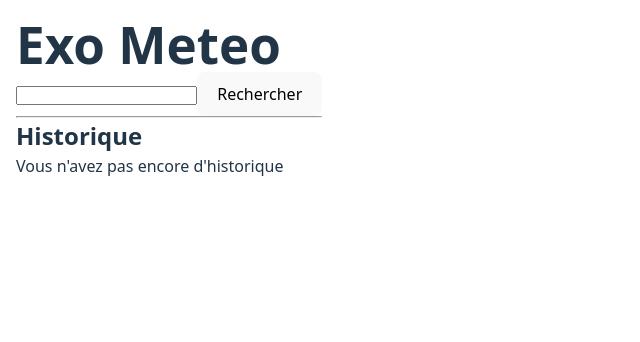
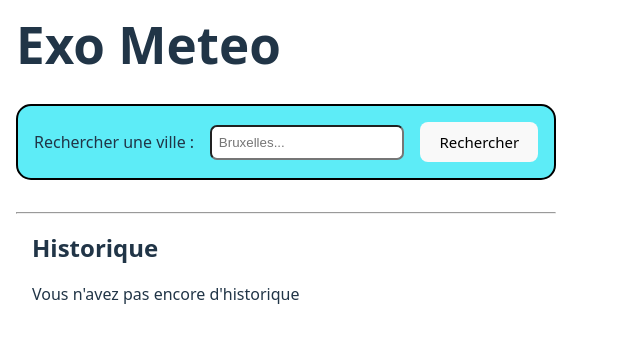
Before and after one commit to Davit-Ners/Weather-App, a React (Vite) app: page / in a window 1280 px wide. Shown: the top 342 px of the page, without its empty margins (0-640 px from the left). Built offline with nearby package versions, Linux system fonts and the light colour scheme.

Commit message:
Ajout style (mdr)

```diff
--- a/src/components/history/history.jsx
+++ b/src/components/history/history.jsx
@@ -1,7 +1,8 @@
 import { useState } from "react";
+import style from './history.module.css';
 
 export default function History({ history = {} }) {
     return (
-        <p>{history.city}, {history.temp} : {history.desc}</p>
+        <p className={style['list-elem']}>{history.city}, {history.temp} : {history.desc}</p>
     );
 };
--- /dev/null
+++ b/src/components/history/history.module.css
@@ -0,0 +1,3 @@
+.list-elem {
+    padding: 0.5em;
+}
--- /dev/null
+++ b/src/components/searchBar/search-bar.module.css
@@ -0,0 +1,31 @@
+.search-bar {
+    display: flex;
+    align-items: center;
+    gap: 1em;
+
+    border: 2px solid black;
+    border-radius: 15px;
+    padding: 1em;
+
+    background-color: #5decf7;
+
+    input {
+        height: 35px;
+        border-radius: 7px;
+        padding: 0.5em;
+    }
+
+    button {
+        font-size: 15px;
+        transition: 0.3s ease-in-out;
+
+        &:hover {
+            background-color: #2b2ed8;
+            color: snow;
+            transform: rotateX(360deg);
+        }
+    }
+
+    margin-bottom: 2em;
+    margin-top: 2em;
+}
--- a/src/components/searchBar/searchBar.jsx
+++ b/src/components/searchBar/searchBar.jsx
@@ -1,6 +1,7 @@
 import { useEffect, useState } from "react";
 import CityRequester from "../cityRequester/cityRequester.jsx";
 import WeatherRequester from "../weatherRequester/weatherRequester.jsx";
+import style from './search-bar.module.css';
 
 export default function SearchBar({ setResponse = () => {}, setLoading = () => {}, setError = () => {} }) {
 
@@ -41,8 +42,9 @@ export default function SearchBar({ setResponse = () => {}, setLoading = () => {
     }, [cityName, desc, temp]);
 
     return (
-        <div className="search-bar">
-            <input type="text" value={city} onChange={(e) => setCity(e.target.value)}/>
+        <div className={style['search-bar']}>
+            <label htmlFor="city">Rechercher une ville :</label>
+            <input type="text" id="city" placeholder="Bruxelles..." value={city} onChange={(e) => setCity(e.target.value)}/>
             <button onClick={handleSearch}>Rechercher</button>
             <CityRequester city={search} getLatLonCity={getLatLonCity} setError={setError} setLoading={setLoading}/>
             <WeatherRequester lat={lat} lon={lon} setError={setError} setData={setData} setLoading={setLoading}/>
--- /dev/null
+++ b/src/components/weatherDisplay/weather.module.css
@@ -0,0 +1,6 @@
+.history {
+    display: flex;
+    flex-direction: column;
+    gap: 1em;
+    padding: 1em;
+}
--- a/src/components/weatherDisplay/weatherDisplay.jsx
+++ b/src/components/weatherDisplay/weatherDisplay.jsx
@@ -1,6 +1,7 @@
 import { useState } from "react";
 import SearchBar from "../searchBar/searchBar.jsx";
 import History from "../history/history.jsx";
+import style from './weather.module.css';
 
 export default function WeatherDisplay() {
 
@@ -35,8 +36,10 @@ export default function WeatherDisplay() {
              </>}
 
             <hr />
-            <h2>Historique</h2>
-            {history.length > 0 ? history.map(elem => <History history={elem} key={elem.id}/>) : <p>Vous n'avez pas encore d'historique</p>}
+            <div className={style['history']}>
+                <h2>Historique</h2>
+                {history.length > 0 ? history.map(elem => <History history={elem} key={elem.id}/>) : <p>Vous n'avez pas encore d'historique</p>}
+            </div>
         </div>
     );
 };
```
